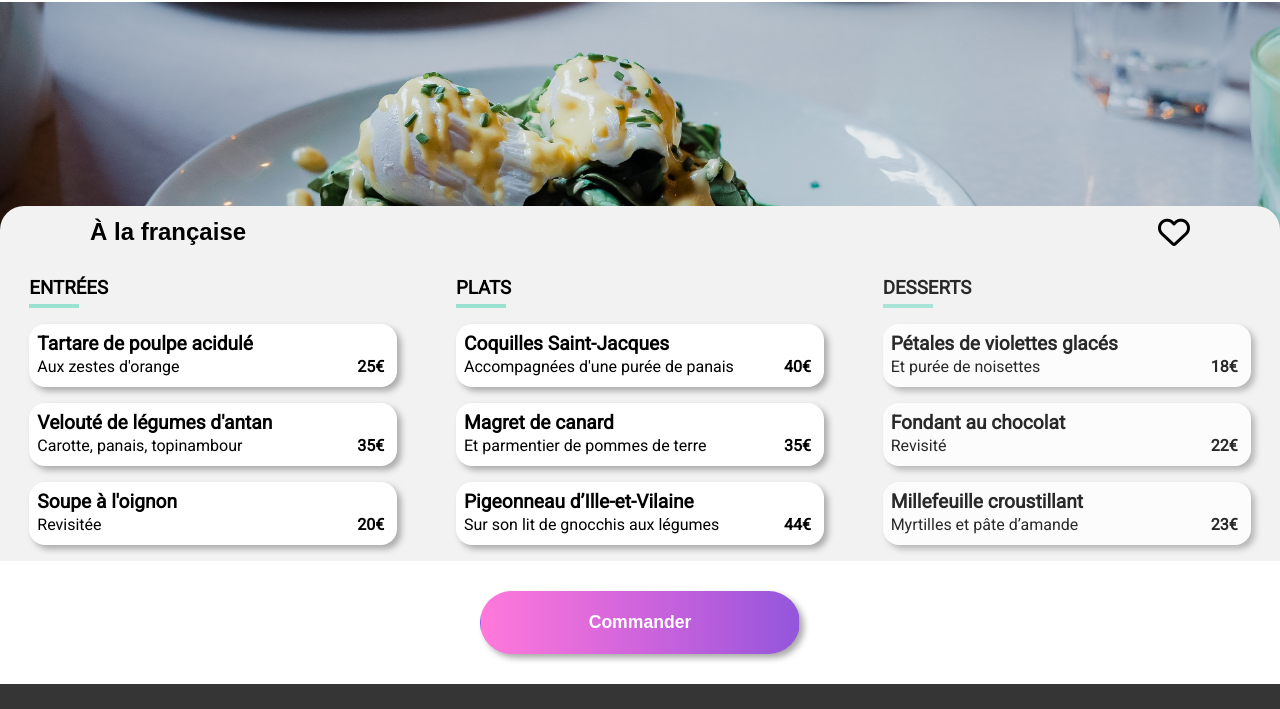
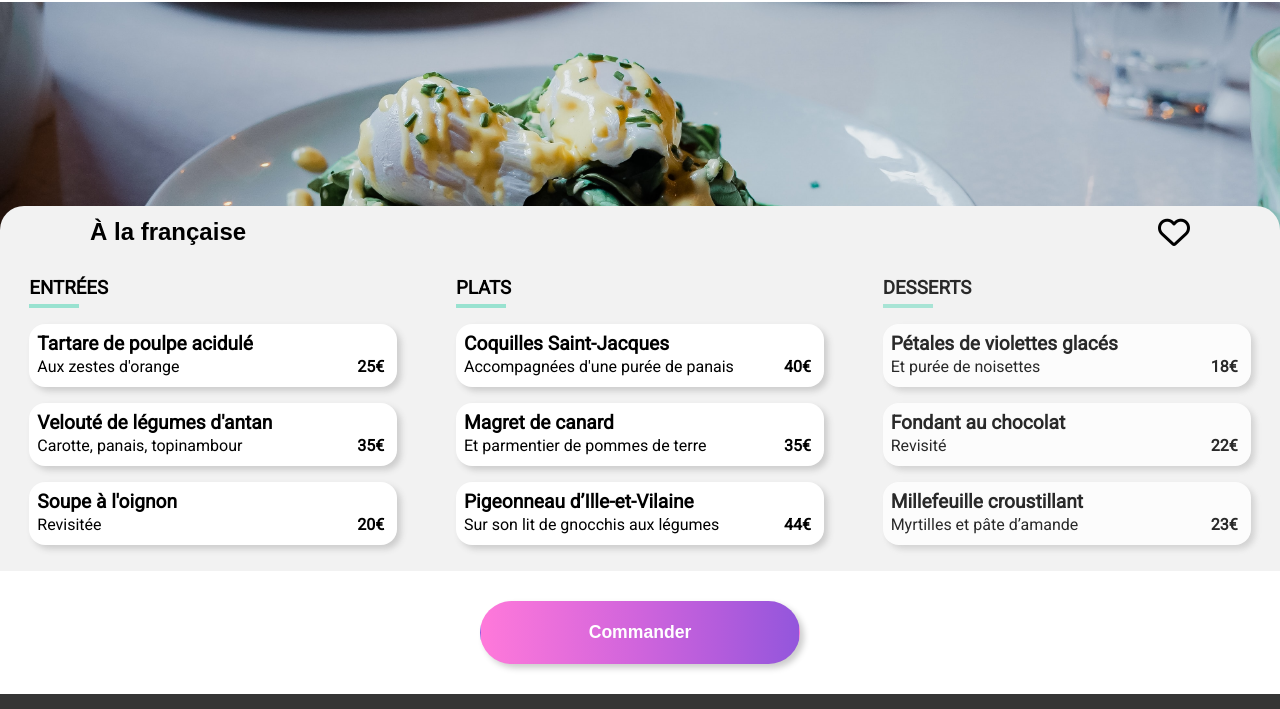
Before and after one commit to corentin-meunier/corentinmeunier_3_11042021, a plain HTML site: page pages/a-la-francaise.html in a window 1280 px wide. Shown: the part 79-788 px from the top of the page. Drawn offline with Linux system fonts and the light colour scheme; a web font is replaced by a local one.

Commit message:
Version finale 1.1

```diff
--- a/pages/a-la-francaise.html
+++ b/pages/a-la-francaise.html
@@ -5,7 +5,6 @@
         <meta name="viewport" content="width=device-width, initial-scale=1.0">
         <title>Ohmyfood - A la française</title>
         <link rel="stylesheet" href="../sass/main.css">
-        <meta name="description" content="Découvrez des menus qui vous conviennent dans des restaurants d'exception">
         <link rel="preconnect" href="https://fonts.gstatic.com">
         <script src="https://kit.fontawesome.com/5da6fe0c36.js" crossorigin="anonymous"></script>
         <link rel="preconnect" href="https://fonts.gstatic.com">
--- a/sass/Components/_menus-header.scss
+++ b/sass/Components/_menus-header.scss
@@ -56,6 +56,10 @@
   margin-bottom: 5px;
 }
 
+.full__menu {
+  padding-bottom: 10px;
+}
+
 .btn__order button {
   @include btn-about;
   margin: 30px 0;
--- a/sass/Utils/_mixins.scss
+++ b/sass/Utils/_mixins.scss
@@ -12,7 +12,7 @@
   background: $color-mainbg-secondary;
   text-align: center;
   width: 100%;
-  padding: 2rem;
+  padding: 2rem 1rem;
 }
 
 @mixin btn-about {
@@ -22,7 +22,7 @@
   padding: 1rem 1.5rem;
   color: #fff;
   font-weight: bold;
-  box-shadow: 4px 4px 6px #aaa;
+  box-shadow: 4px 4px 6px darken($color-mainbg-primary,20%);
   cursor: pointer;
 }
 
@@ -44,7 +44,7 @@
   padding: 1rem 1.5rem;
   margin: 1rem 1.5rem 1rem 1.5rem;
   border-radius: 1.5rem;
-  box-shadow: 1px 2px 8px 2px #c4c4c4;
+  box-shadow: 1px 2px 8px 2px darken($color-mainbg-secondary,20%);
   background-color: $color-mainbg-secondary;
 }
 
@@ -62,7 +62,7 @@
 
 @mixin card {
   border-radius: 1.5rem;
-  box-shadow: 4px 4px 6px #aaa;
+  box-shadow: 4px 4px 6px darken($color-mainbg-primary,20%);
   margin: 20px;
   position: relative;
   background: $color-mainbg-primary;
@@ -114,7 +114,7 @@
   border-radius: 1rem;
   margin: 1rem;
   padding: 0.5rem;
-  box-shadow: 4px 4px 6px #aaa;
+  box-shadow: 4px 4px 6px darken($color-mainbg-primary,20%);
   position: relative;
   cursor: pointer;
   white-space: nowrap;
--- a/sass/Utils/_variables.scss
+++ b/sass/Utils/_variables.scss
@@ -5,10 +5,9 @@ $color-tertiary: #99E2D0;
 $linear-gradient:linear-gradient(to left, #9356dc, #b35cdc, #cf64dc, #e86edb, #ff79da);
 $linear-gradient-loader :linear-gradient( #FFFFFF, #FF79DA, #9356DC);
 
-$color-mainbg-primary : white;
-$color-mainbg-secondary : #f2f2f2;
+$color-mainbg-primary: white;
+$color-mainbg-secondary: #f2f2f2;
 $color-bg-footer: #353535;
-$color-bg-meals: #fff;
 
 $color-text-footer: white;
 
```
Also changed, not shown: index.html (+0 -1 lines), pages/la-note-enchantee.html (+0 -1 lines), pages/la-palette-du-gout.html (+0 -1 lines), pages/le-delice-des-sens.html (+0 -1 lines), sass/main.css, 1 other file.
